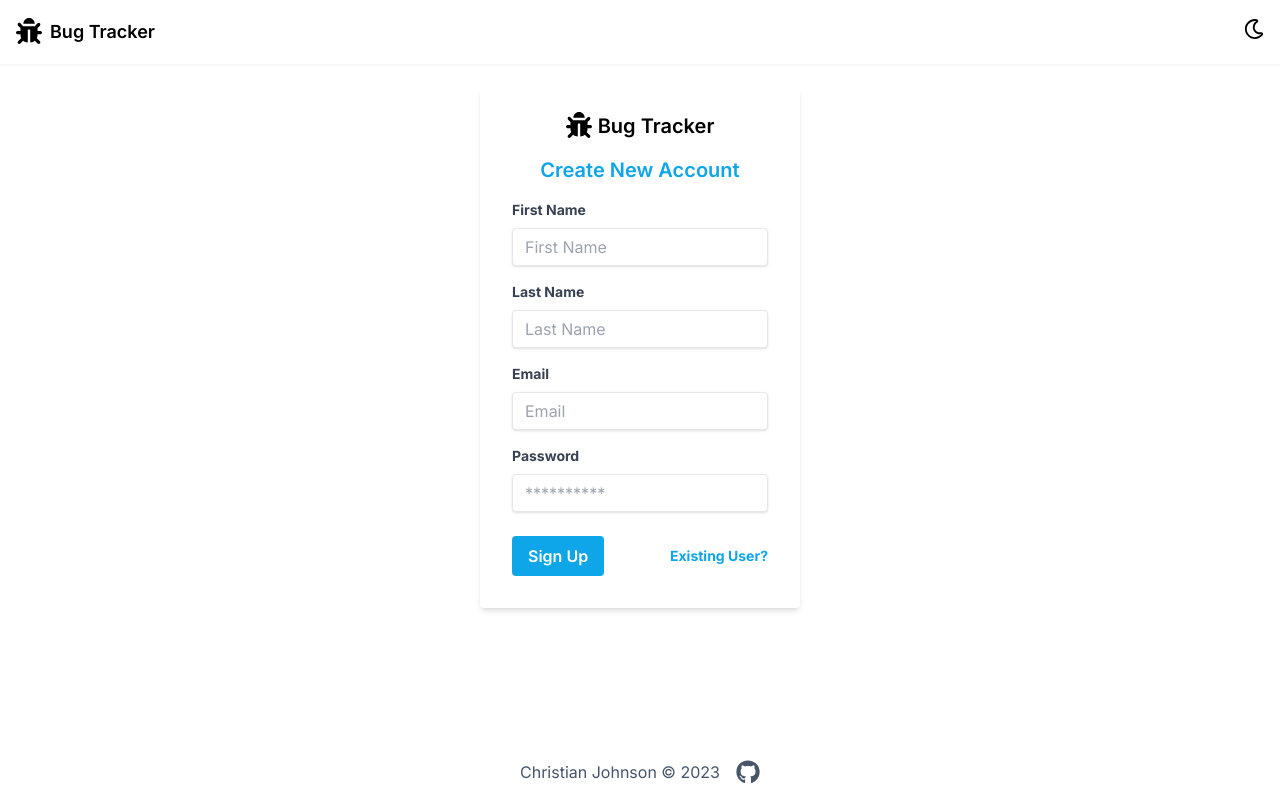
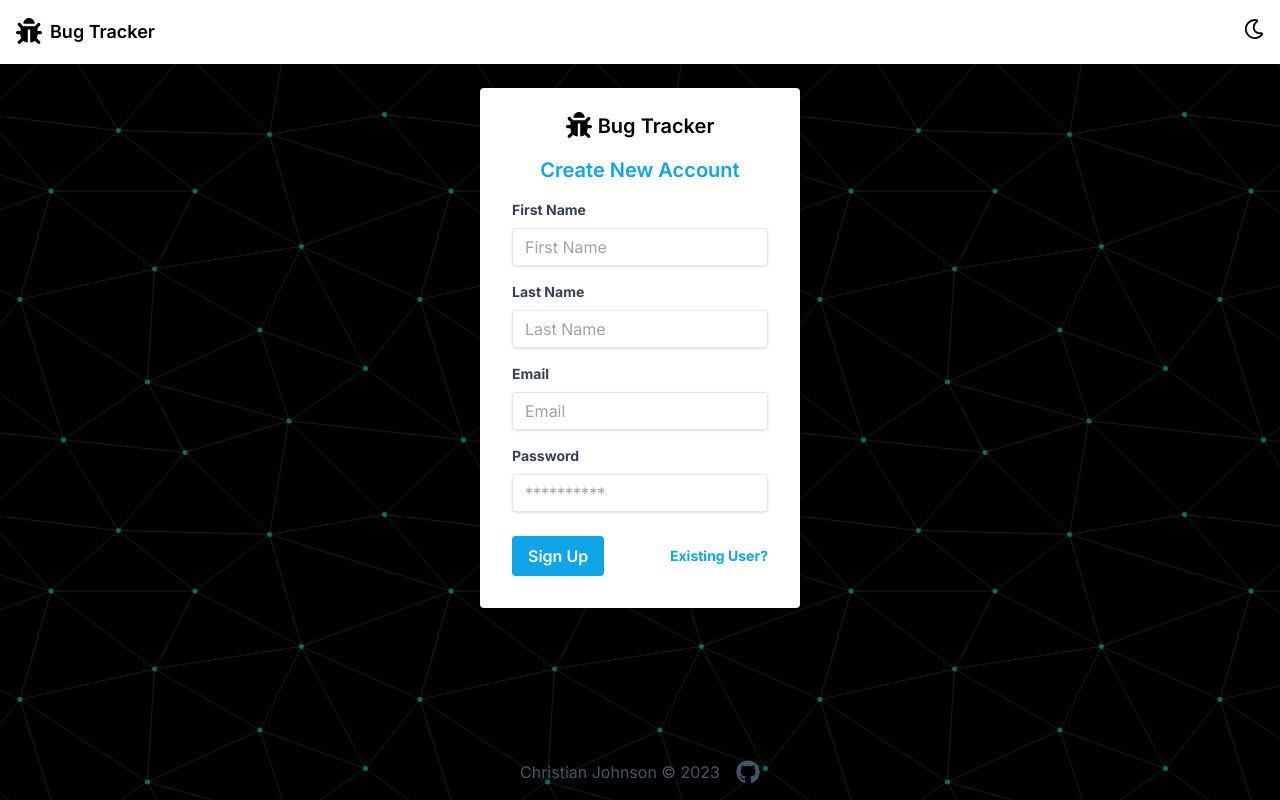
Before and after one commit to christianjcodes/bug-tracker-frontend, a Next.js app: page /new-user in a window 1280 px wide. Built offline with nearby package versions, Linux system fonts and the light colour scheme.

Commit message:
Add background to new user page, credit svgbackgrounds in page.module.css

```diff
--- a/src/app/new-user/page.tsx
+++ b/src/app/new-user/page.tsx
@@ -1,12 +1,15 @@
 import * as React from "react";
 import SignUpForm from "../components/SignUpForm";
+import styles from "../page.module.css";
 
 
 export default function Page() {
     return (
-      <div className='h-screen w-screen flex flex-col align-bottom'>
-        <div className='h-[70vh] flex justify-center items-center'>
-          <SignUpForm />
+      <div className={styles.homePageDark}>
+        <div className='h-screen w-screen flex flex-col align-bottom'>
+          <div className='h-[70vh] flex justify-center items-center'>
+            <SignUpForm />
+          </div>
         </div>
       </div>
     );
```
Also changed, not shown: src/app/page.module.css (+2 -0 lines).
